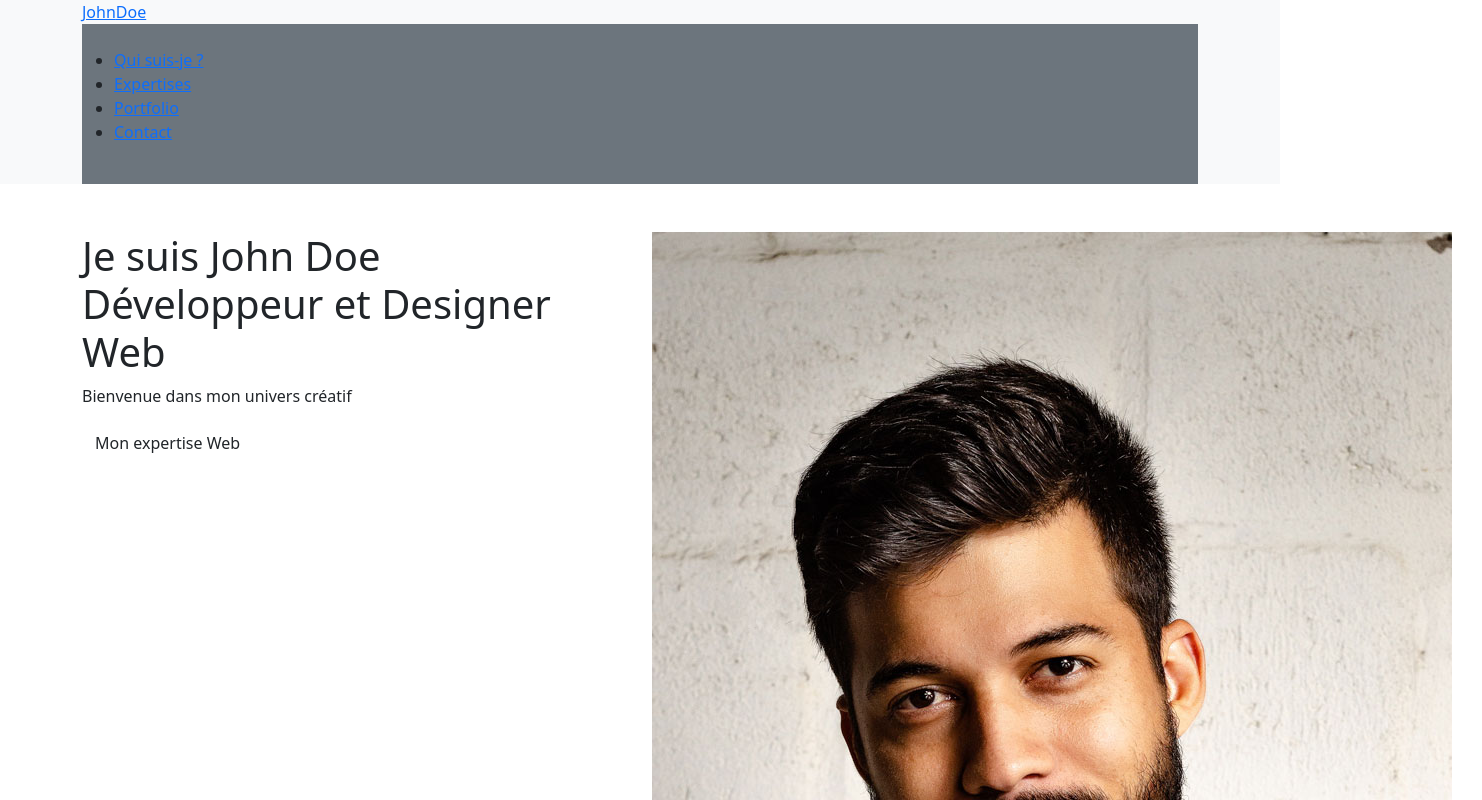
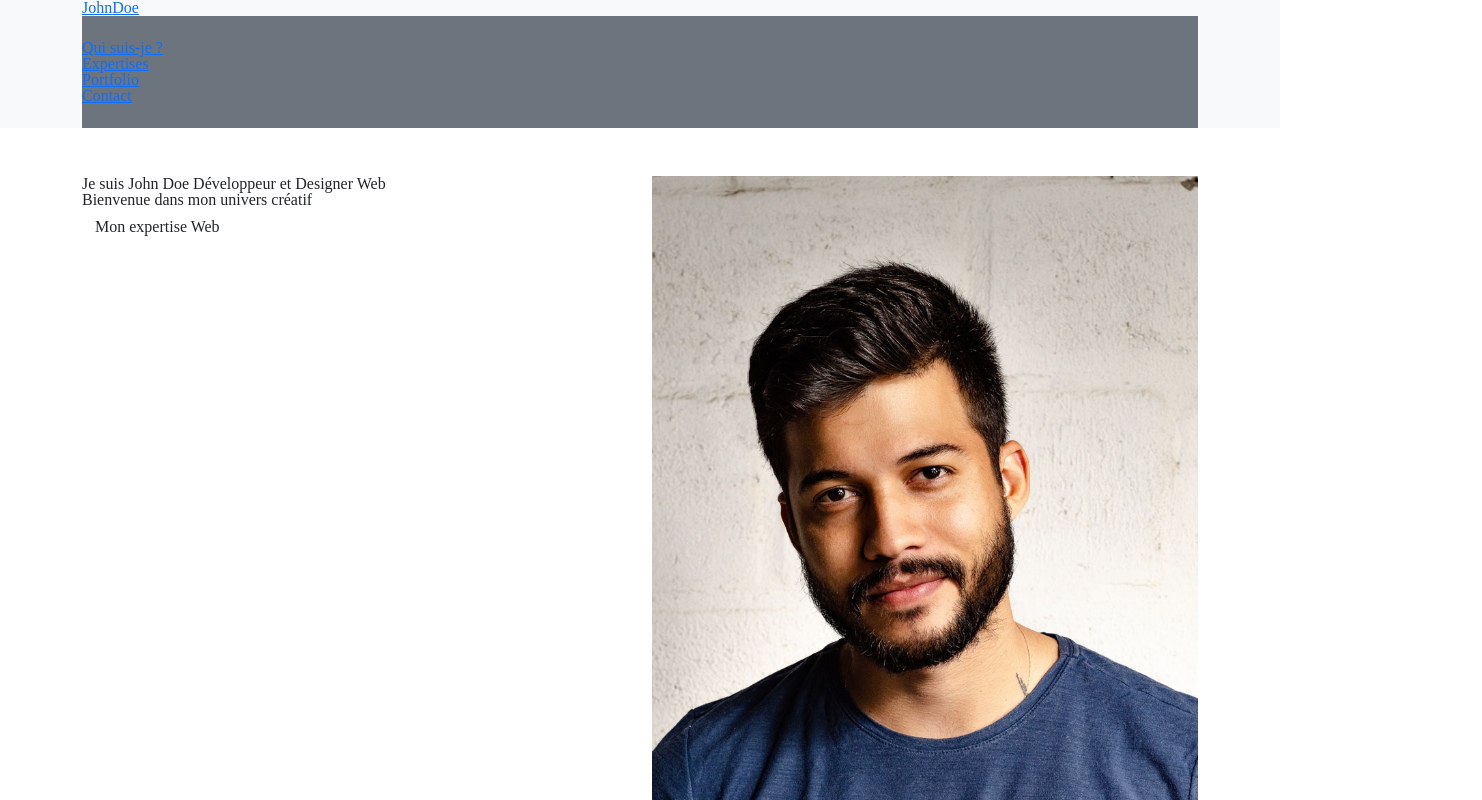
Before and after one commit to JoannaTabbi/Bootstrap_portfolio_exercice, a plain HTML site: page index.html in a window 1280 px wide. Shown: the top 800 px of the page, 1482 px wide, since content can reach past the window. Drawn offline with nearby package versions, Linux system fonts and the light colour scheme.

Commit message:
add reset, margins and paddings

```diff
--- /dev/null
+++ b/css/reset.css
@@ -0,0 +1,48 @@
+/* http://meyerweb.com/eric/tools/css/reset/
+   v2.0 | 20110126
+   License: none (public domain)
+*/
+
+html, body, div, span, applet, object, iframe,
+h1, h2, h3, h4, h5, h6, p, blockquote, pre,
+a, abbr, acronym, address, big, cite, code,
+del, dfn, em, img, ins, kbd, q, s, samp,
+small, strike, strong, sub, sup, tt, var,
+b, u, i, center,
+dl, dt, dd, ol, ul, li,
+fieldset, form, label, legend,
+table, caption, tbody, tfoot, thead, tr, th, td,
+article, aside, canvas, details, embed,
+figure, figcaption, footer, header, hgroup,
+menu, nav, output, ruby, section, summary,
+time, mark, audio, video {
+	margin: 0;
+	padding: 0;
+	border: 0;
+	font-size: 100%;
+	font: inherit;
+	vertical-align: baseline;
+}
+/* HTML5 display-role reset for older browsers */
+article, aside, details, figcaption, figure,
+footer, header, hgroup, menu, nav, section {
+	display: block;
+}
+body {
+	line-height: 1;
+}
+ol, ul {
+	list-style: none;
+}
+blockquote, q {
+	quotes: none;
+}
+blockquote:before, blockquote:after,
+q:before, q:after {
+	content: '';
+	content: none;
+}
+table {
+	border-collapse: collapse;
+	border-spacing: 0;
+}
--- a/index.html
+++ b/index.html
@@ -15,6 +15,7 @@
       integrity="sha384-EVSTQN3/azprG1Anm3QDgpJLIm9Nao0Yz1ztcQTwFspd3yD65VohhpuuCOmLASjC"
       crossorigin="anonymous"
     />
+    <link rel="stylesheet" href="./css/reset.css">
   </head>
   <body>
     <header>
@@ -23,17 +24,17 @@
             <a href="#"><span>John</span>Doe</a>
           <div class="bg-secondary py-4 w-100">
             <ul>
-                <li><a href="#">Qui suis-je ?</a></li>
-                <li><a href="#">Expertises</a></li>
-                <li><a href="#">Portfolio</a></li>
-                <li><a href="#">Contact</a></li>
+                <li><a href="#qui-suis-je">Qui suis-je ?</a></li>
+                <li><a href="#expertises">Expertises</a></li>
+                <li><a href="#portfolio">Portfolio</a></li>
+                <li><a href="#contact">Contact</a></li>
             </ul>
           </div>
         </div>
       </nav>
     </header>
     <main>
-      <section class="py-5">
+      <section id="qui-suis-je" class="my-5">
         <div class="container">
           <div class="row gy-4 gy-md-0">
             <div class="col-12 col-md-6">
@@ -42,12 +43,12 @@
               <button class="btn">Mon expertise Web</button>
             </div>
             <div class="col-12 col-md-6">
-              <img src="./img/portrait.jpg" alt="Portrait de John Doe" />
+              <img src="./img/portrait.jpg" alt="Portrait de John Doe" class="w-100"/>
             </div>
           </div>
         </div>
       </section>
-      <section>
+      <section id="expertises" class="mb-5 bg-light py-5">
         <div class="container">
             <h2>Mon expertise</h2>
             <p>Développement web et design</p>
@@ -60,12 +61,12 @@
                     <div></div>
                 </div>
                 <div class="col-md-3 offset-1">
-                    <img src="./img/code.jpg" alt="Un écran avec des lignes de code">
+                    <img src="./img/code.jpg" alt="Un écran avec des lignes de code" class="w-100">
                 </div>
             </div>
             <div class="row">
                 <div class="col-md-3">
-                    <img src="./img/design.jpg" alt="Deux écrans d'ordinateurs avec des images">
+                    <img src="./img/design.jpg" alt="Deux écrans d'ordinateurs avec des images" class="w-100">
                 </div>
                 <div class="col-md-7 offset-1">
                     <div></div>
@@ -77,7 +78,7 @@
             </div>
         </div>
       </section>
-      <section>
+      <section id="portfolio" class="mb-5">
         <div class="container">
             <h2>Mon portfolio</h2>
             <p>Projets perso et pro</p>
@@ -89,13 +90,13 @@
             </div>
         </div>
       </section>
-      <section>
+      <section id="contact" class="mb-5 bg-light py-5">
         <div class="container">
            <h2>Un projet de création web?</h2>
            <p>Allons en discuter autour d'un café</p>
            <div class="row">
              <div class="col">
-                 <img src="./img/grab-a-coffee.jpg" alt="Une table avec deux cafés">
+                 <img src="./img/grab-a-coffee.jpg" alt="Une table avec deux cafés" class="w-100">
              </div>
              <div class="col">
                  <form action="">
```
